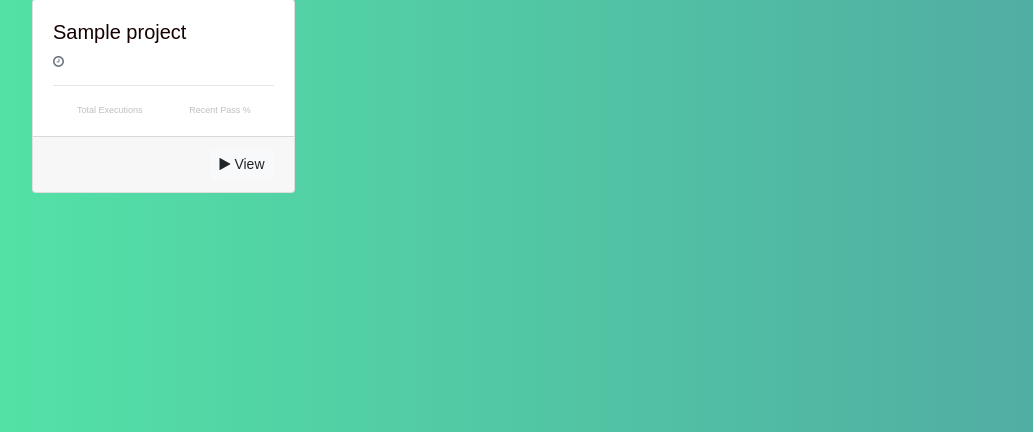
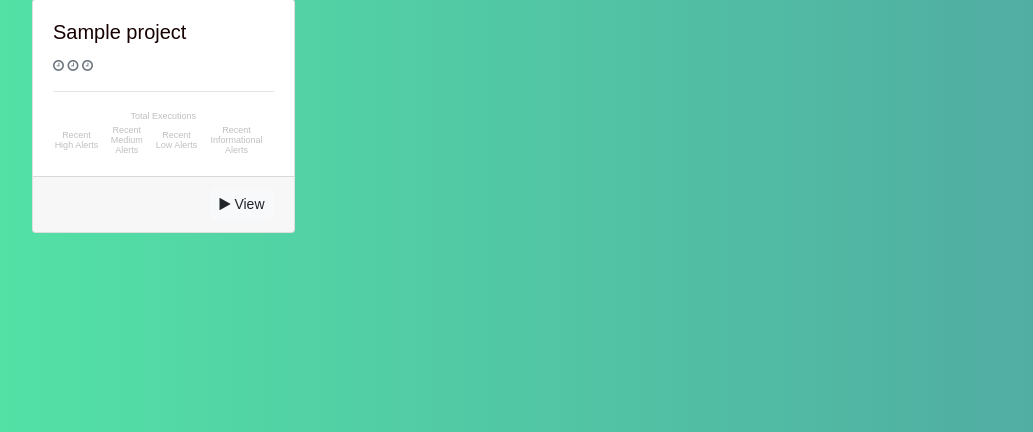
Before and after one commit to Accruent/owasp-zap-historic, a Flask app: page / in a window 1280 px wide. Shown: the part 55-487 px from the top of the page, without its empty margins (38-1071 px from the left). Run offline with Flask 2, Linux system fonts and the light colour scheme; tables that the repository leaves empty or names only in its code hold one stand-in row (values such as "Sample post"); parts of the project's set-up code (start-up, migrations or seed data) failed here and were passed over; some libraries are stand-ins or nearby versions.

Commit message:
add index.html changes

```diff
--- a/owasp_zap_historic/templates/index.html
+++ b/owasp_zap_historic/templates/index.html
@@ -68,17 +68,33 @@
                     <div class="card columns">
                         <div class="card-body">
                             <h5 class="card-title text" title="{{item[1]}}">{{item[1]}}</h5>
-                            <small class="text-muted"><i class="fa fa-clock-o fav" title="Last Updated: {{item[5]}}"></i> {{item[5]}}</small>
+                            <small class="text-muted"><i class="fa fa-clock-o fav" title="Last Updated: {{item[7]}}"></i> {{item[7]}}</small>
+                            <small class="text-muted"><i class="fa fa-clock-o fav" title="Environment: {{item[4]}}"></i> {{item[4]}}</small>
+                            <small class="text-muted"><i class="fa fa-clock-o fav" title="Scan Type: {{item[5]}}"></i> {{item[5]}}</small>
                             <hr>
                             <table class="text-muted" style="width:100%;text-align:center;">
                                 <tbody>
                                     <tr style="font-size:28px;">
-                                        <td style="color:rgb(80, 1, 80)">{{item[6]}}</td>
-                                        <td style="color:green">{{item[7]}}</td>
+                                        <td style="color:rgb(80, 1, 80)">{{item[8]}}</td>
                                     </tr>
                                     <tr style="font-size:9px;">
                                         <td style="color:silver">Total Executions</td>
-                                        <td style="color:silver">Recent Pass %</td>
+                                    </tr>
+                                </tbody>
+                            </table>
+                            <table class="text-muted" style="width:100%;text-align:center;">
+                                <tbody>
+                                    <tr style="font-size:28px;">
+                                        <td style="color:rgb(80, 1, 80)">{{item[9]}}</td>
+                                        <td style="color:green">{{item[10]}}</td>
+                                        <td style="color:green">{{item[11]}}</td>
+                                        <td style="color:green">{{item[12]}}</td>
+                                    </tr>
+                                    <tr style="font-size:9px;">
+                                        <td style="color:silver">Recent High Alerts</td>
+                                        <td style="color:silver">Recent Medium Alerts</td>
+                                        <td style="color:silver">Recent Low Alerts</td>
+                                        <td style="color:silver">Recent Informational Alerts</td>
                                     </tr>
                                 </tbody>
                             </table>
```
